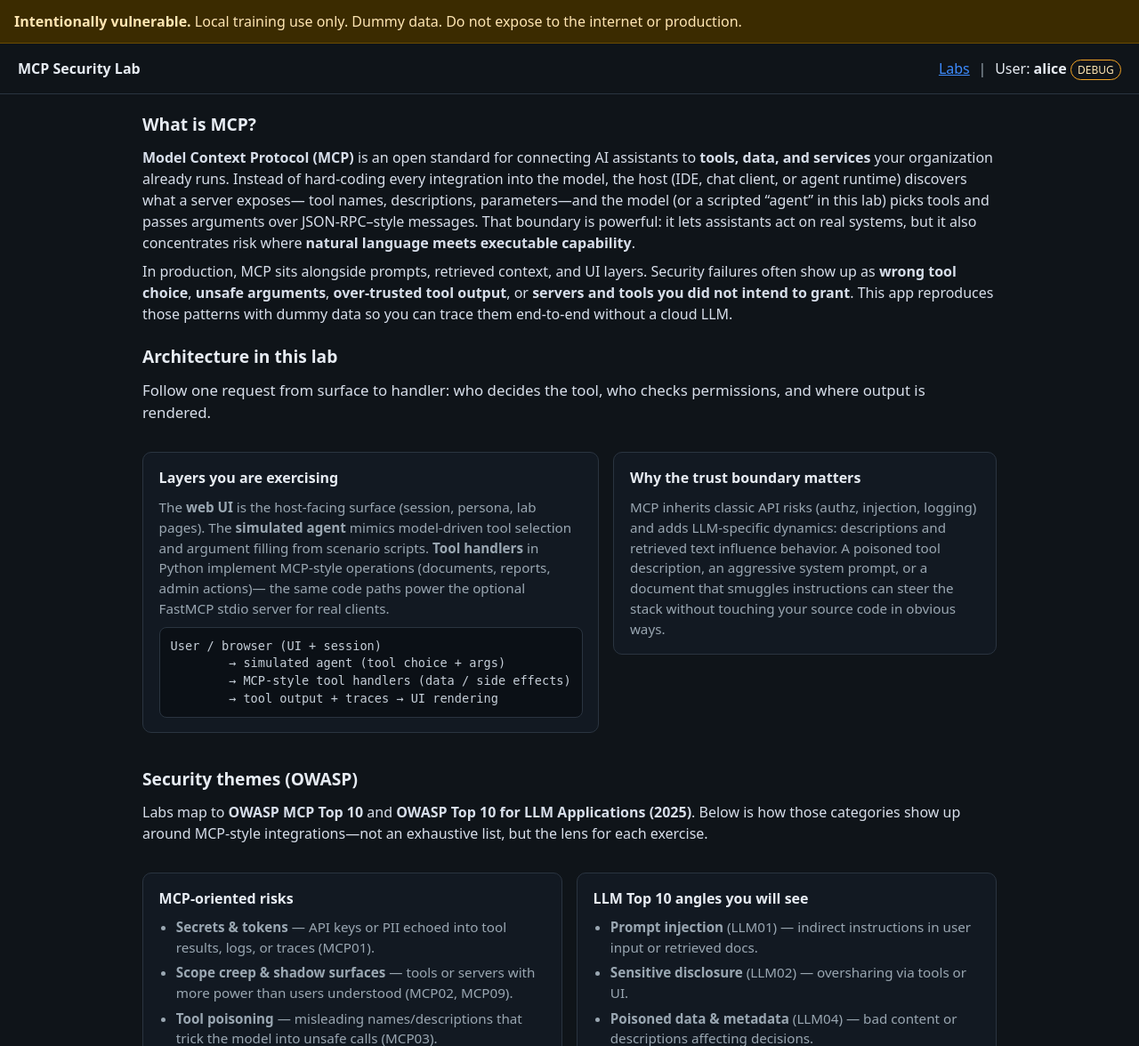
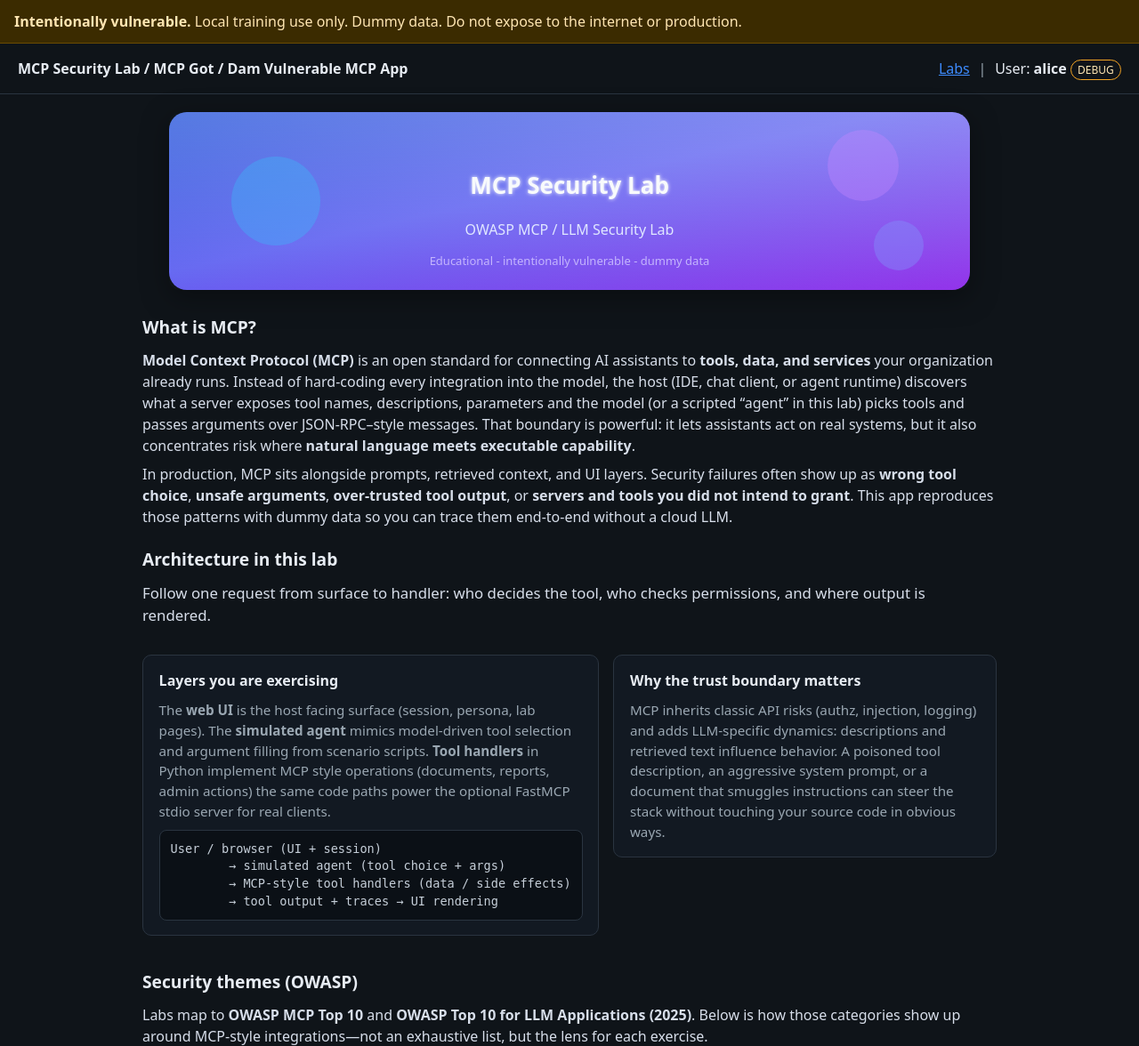
Before and after one commit to vermava/mcpgoat-dvmcp, a FastAPI app: page / in a window 1280 px wide. Shown: the top 1176 px of the page at 89% size. Run offline with FastAPI, Linux system fonts and the light colour scheme.

Commit message:
updatedreferences

```diff
--- a/docker-compose.yml
+++ b/docker-compose.yml
@@ -1,8 +1,8 @@
 services:
   lab:
     build:
-      context: ./vulnerable-app
-      dockerfile: Dockerfile
+      context: .
+      dockerfile: vulnerable-app/Dockerfile
     ports:
       - "8080:8080"
     environment:
--- a/vulnerable-app/main.py
+++ b/vulnerable-app/main.py
@@ -14,7 +14,7 @@
 from typing import Any
 
 from fastapi import FastAPI, HTTPException, Request
-from fastapi.responses import HTMLResponse, JSONResponse, RedirectResponse
+from fastapi.responses import FileResponse, HTMLResponse, JSONResponse, RedirectResponse
 from fastapi.staticfiles import StaticFiles
 from fastapi.templating import Jinja2Templates
 from pydantic import BaseModel, Field
@@ -47,6 +47,23 @@
 
 
 app.mount("/static", StaticFiles(directory=str(BASE_DIR / "web_ui" / "static")), name="static")
+
+_bundled_assets = BASE_DIR / "assets"
+_repo_assets = BASE_DIR.parent / "assets"
+if (_bundled_assets / "readme-banner.svg").is_file():
+    app.mount("/assets", StaticFiles(directory=str(_bundled_assets)), name="assets")
+elif (_repo_assets / "readme-banner.svg").is_file():
+    app.mount("/assets", StaticFiles(directory=str(_repo_assets)), name="assets")
+
+_FAVICON_SVG = BASE_DIR / "web_ui" / "static" / "favicon.svg"
+
+
+@app.get("/favicon.ico", include_in_schema=False)
+async def favicon():
+    """Browsers request /favicon.ico by default; serve the SVG icon with an SVG media type."""
+    if not _FAVICON_SVG.is_file():
+        raise HTTPException(status_code=404)
+    return FileResponse(_FAVICON_SVG, media_type="image/svg+xml")
 
 
 LABS_META: list[dict[str, Any]] = [
@@ -299,6 +316,12 @@
     return JSONResponse(status_code=500, content={"error": "internal_error"})
 
 
+def _readme_banner_available() -> bool:
+    return (_bundled_assets / "readme-banner.svg").is_file() or (
+        _repo_assets / "readme-banner.svg"
+    ).is_file()
+
+
 @app.get("/", response_class=HTMLResponse)
 async def home(request: Request):
     return templates.TemplateResponse(
@@ -310,6 +333,7 @@
             "user": _session_user(request)[1],
             "username": _session_user(request)[1],
             "debug_mode": settings.debug_mode,
+            "show_readme_banner": _readme_banner_available(),
         },
     )
 
--- a/vulnerable-app/web_ui/static/style.css
+++ b/vulnerable-app/web_ui/static/style.css
@@ -30,8 +30,10 @@
 
 .site-header {
   display: flex;
+  flex-wrap: wrap;
   align-items: center;
   justify-content: space-between;
+  gap: 0.5rem 1rem;
   padding: 1rem 1.25rem;
   border-bottom: 1px solid #2a3440;
 }
@@ -46,6 +48,21 @@
   max-width: 960px;
   margin: 0 auto;
   padding: 1.25rem;
+}
+
+.home-readme-banner {
+  margin: 0 0 1.75rem;
+  padding: 0;
+}
+
+.home-readme-banner img {
+  display: block;
+  width: 100%;
+  max-width: 900px;
+  height: auto;
+  margin: 0 auto;
+  border-radius: 12px;
+  box-shadow: 0 8px 32px rgba(0, 0, 0, 0.35);
 }
 
 .site-footer {
--- a/vulnerable-app/web_ui/templates/base.html
+++ b/vulnerable-app/web_ui/templates/base.html
@@ -4,6 +4,7 @@
   <meta charset="utf-8" />
   <meta name="viewport" content="width=device-width, initial-scale=1" />
   <title>{% block title %}OWASP MCP / LLM Vulnerable Lab{% endblock %}</title>
+  <link rel="icon" href="/static/favicon.svg" type="image/svg+xml" />
   <link rel="stylesheet" href="/static/style.css" />
 </head>
 <body>
@@ -12,7 +13,7 @@
     Local training use only. Dummy data. Do not expose to the internet or production.
   </div>
   <header class="site-header">
-    <a class="brand" href="/">MCP Security Lab</a>
+    <a class="brand" href="/">MCP Security Lab / MCP Got / Dam Vulnerable MCP App</a>
     <nav>
       <a href="/">Labs</a>
       <span class="sep">|</span>
--- a/vulnerable-app/web_ui/templates/index.html
+++ b/vulnerable-app/web_ui/templates/index.html
@@ -1,13 +1,24 @@
 {% extends "base.html" %}
 {% block title %}Lab index — MCP Security Lab{% endblock %}
 {% block content %}
+{% if show_readme_banner %}
+<figure class="home-readme-banner">
+  <img
+    src="/assets/readme-banner.svg"
+    alt="MCP Security Lab"
+    width="900"
+    height="200"
+    decoding="async"
+  />
+</figure>
+{% endif %}
 <section class="home-edu" aria-labelledby="edu-mcp-heading">
   <h2 id="edu-mcp-heading">What is MCP?</h2>
   <p>
     <strong>Model Context Protocol (MCP)</strong> is an open standard for connecting AI assistants to
     <strong>tools, data, and services</strong> your organization already runs. Instead of hard-coding every
-    integration into the model, the host (IDE, chat client, or agent runtime) discovers what a server exposes—
-    tool names, descriptions, parameters—and the model (or a scripted “agent” in this lab) picks tools and passes
+    integration into the model, the host (IDE, chat client, or agent runtime) discovers what a server exposes
+    tool names, descriptions, parameters and the model (or a scripted “agent” in this lab) picks tools and passes
     arguments over JSON-RPC–style messages. That boundary is powerful: it lets assistants act on real systems,
     but it also concentrates risk where <strong>natural language meets executable capability</strong>.
   </p>
@@ -26,9 +37,9 @@
     <div class="panel">
       <h3>Layers you are exercising</h3>
       <p>
-        The <strong>web UI</strong> is the host-facing surface (session, persona, lab pages). The
+        The <strong>web UI</strong> is the host facing surface (session, persona, lab pages). The
         <strong>simulated agent</strong> mimics model-driven tool selection and argument filling from scenario scripts.
-        <strong>Tool handlers</strong> in Python implement MCP-style operations (documents, reports, admin actions)—
+        <strong>Tool handlers</strong> in Python implement MCP style operations (documents, reports, admin actions)
         the same code paths power the optional FastMCP stdio server for real clients.
       </p>
       <pre class="arch-flow" role="img" aria-label="Data flow: user and UI to agent, then MCP tools, then responses back through agent and UI">User / browser (UI + session)
```
Also changed, not shown: PURPOSE.md (+1 -1 lines), owasp-mapping.md (+1 -1 lines), README.md, assets/readme-banner.svg, vulnerable-app/web_ui/static/favicon.svg (added), 1 other file.
